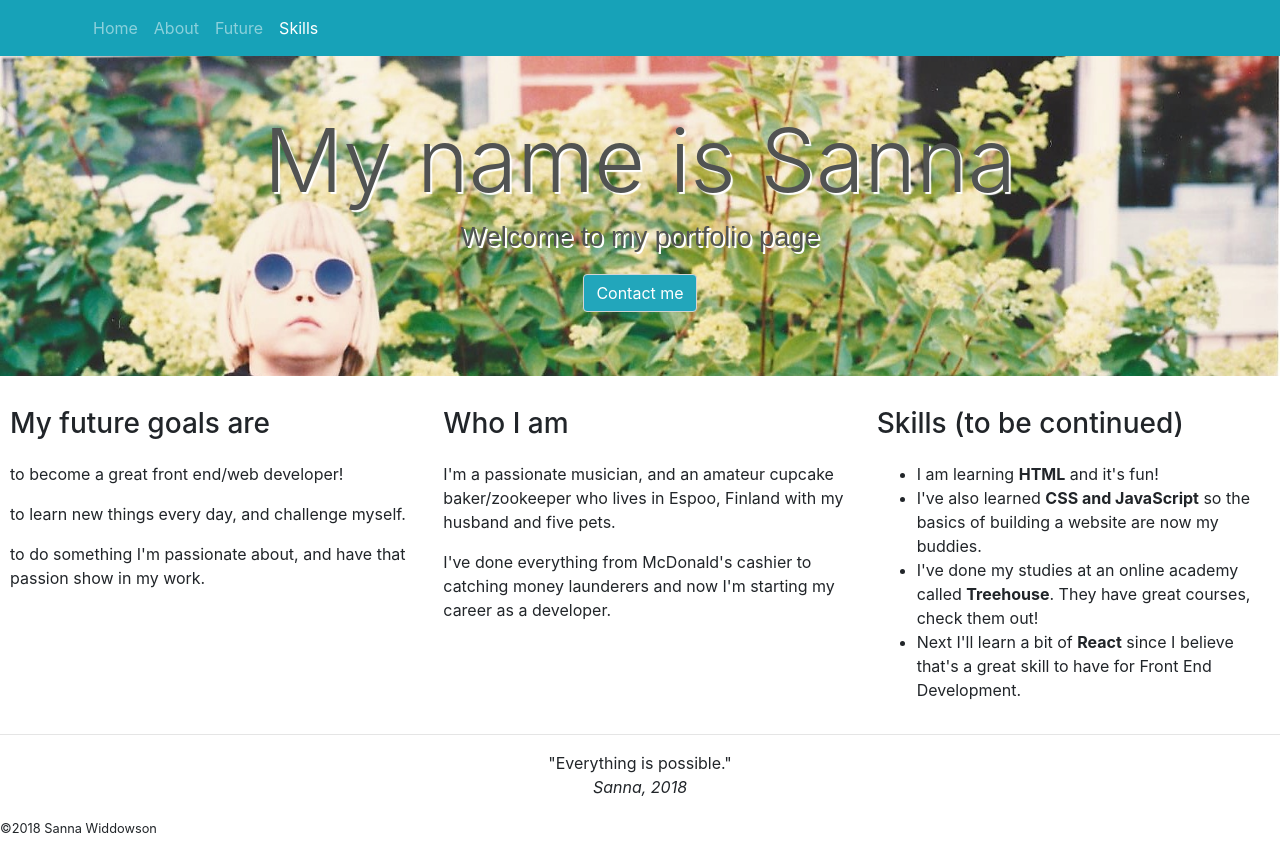
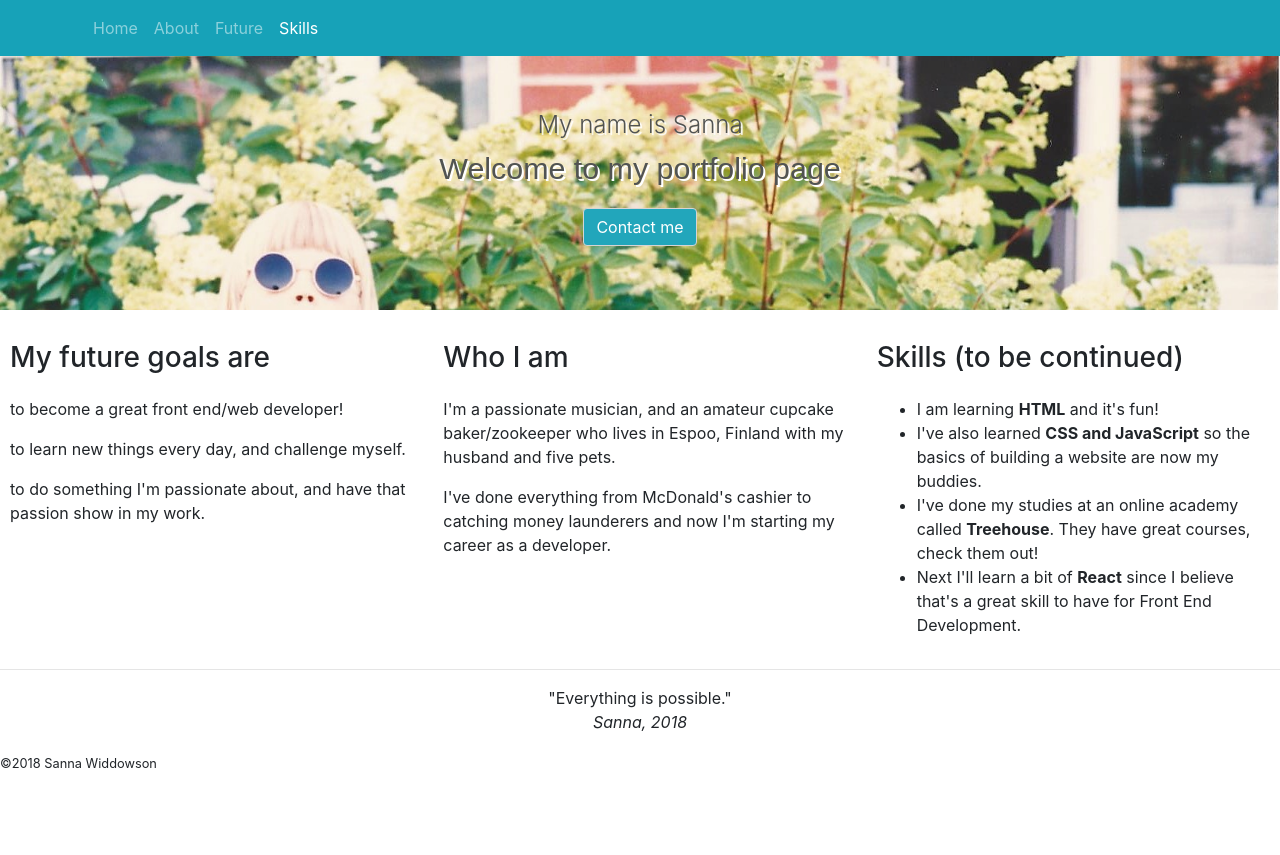
Before and after one commit to widdowsons/widdowsons-github.io, a plain HTML site: page index.html in a window 1280 px wide. After the commit the page ends 800 px from the top, so only its background shows below. Drawn offline with nearby package versions, Linux system fonts and the light colour scheme.

Commit message:
Increasing font size

```diff
--- a/styles.css
+++ b/styles.css
@@ -23,12 +23,13 @@
 {
   text-shadow: 2px 2px 1px white;
   color: #484A49;
+  font-size: 1.5rem;
 }
 
 .lead {
   text-shadow: 2px 2px white;
   font-family: Arial, Helvetica, sans-serif;
-  font-size: 1.7rem;
+  font-size: 1.9rem;
   color: #484A49;
 
 }
```
